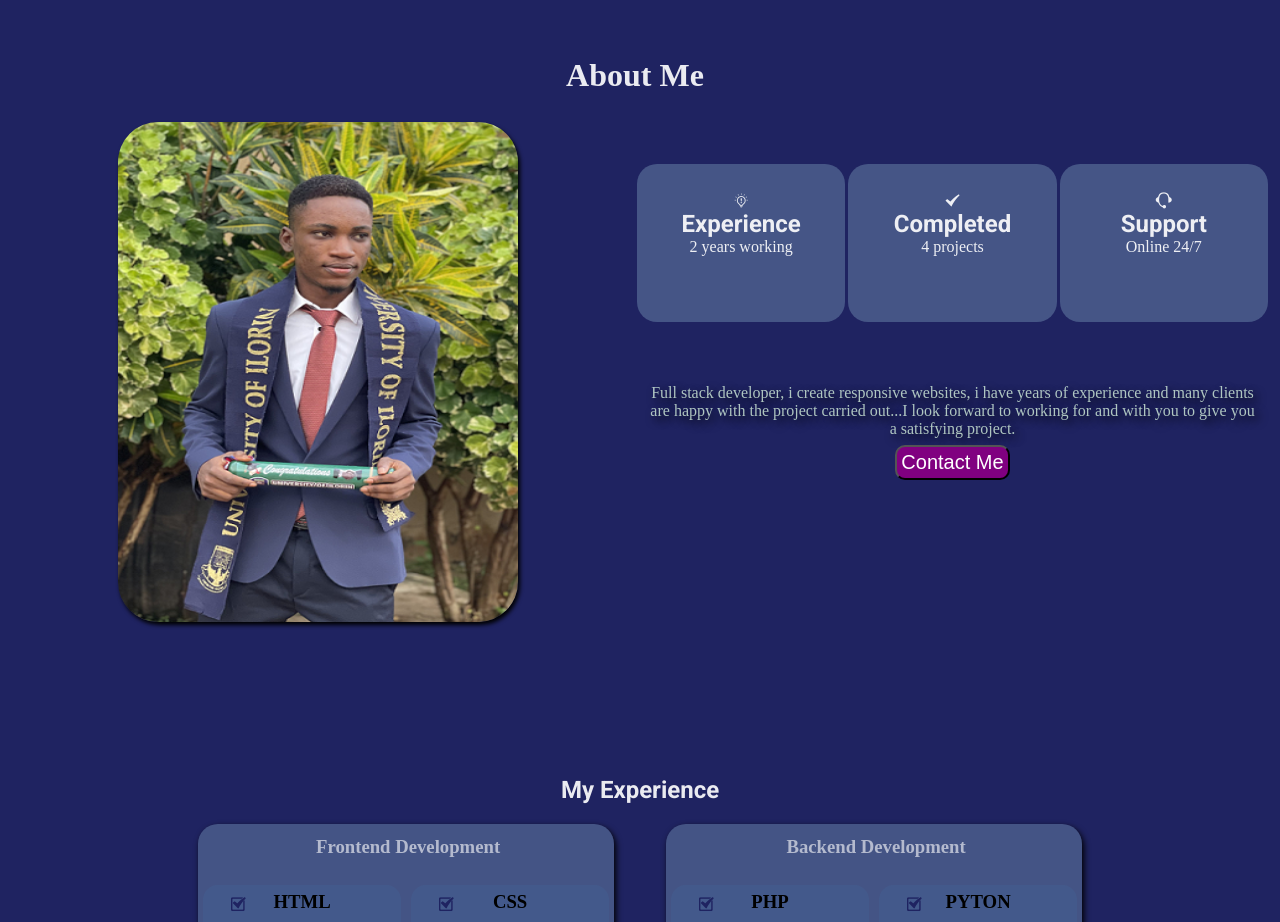
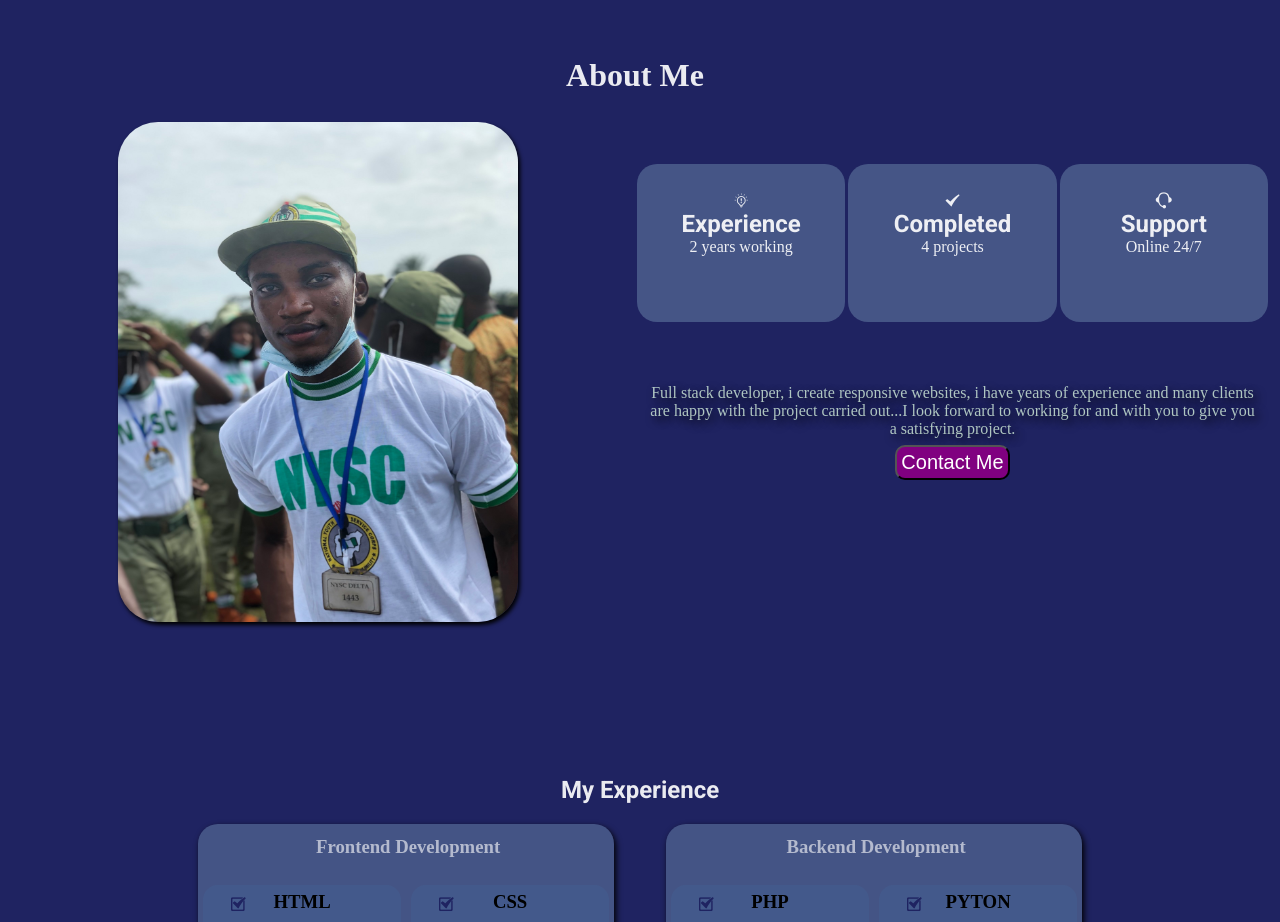
Before and after one commit to thisismatthew5/thisismatthew5, a plain HTML site: page index.html in a window 1280 px wide. Shown: the part 860-1782 px from the top of the page. Drawn offline with nearby package versions, Linux system fonts and the light colour scheme.

Commit message:
third update

```diff
--- a/index.html
+++ b/index.html
@@ -79,7 +79,7 @@
 		<br>
 		<div class="full">
 			<div class="profile">
-				<img src="images/matthew2.png" data-aos="fade-right">
+				<img src="images/nysc.jpg" data-aos="fade-right">
 			</div>
 			<div class="half">
 				<div class="about_data">
```
Also changed, not shown: images/nysc.JPG (added).
